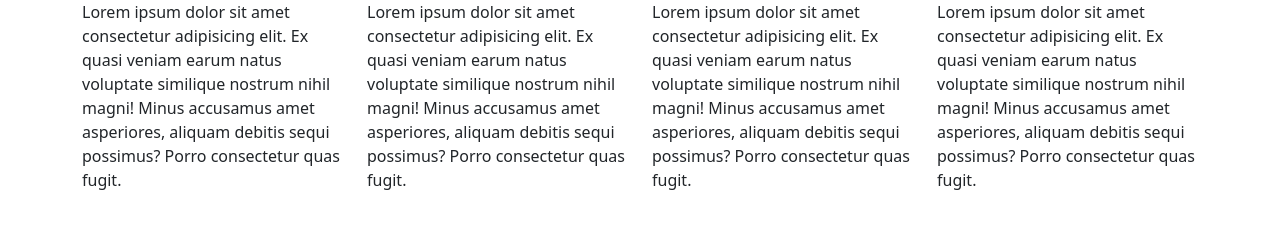
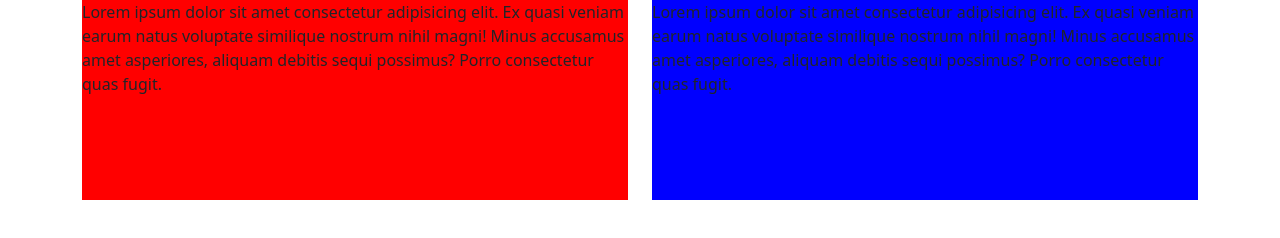
Before and after one commit to uchoamaster/EstudoGridBootstrap5, a plain HTML site: page index.html in a window 1280 px wide. Drawn offline with nearby package versions, Linux system fonts and the light colour scheme.

```diff
--- a/css/style.css
+++ b/css/style.css
@@ -0,0 +1,12 @@
+.fundo-vermelho,
+.fundo-azul {
+height: 200px;
+}
+
+.fundo-vermelho {
+    background: red;
+}
+
+.fundo-azul {
+    background: blue;
+}
--- a/index.html
+++ b/index.html
@@ -7,22 +7,23 @@
     <title>Estudo Bootstrap</title>
     <!-- CSS only -->
 <link href="https://cdn.jsdelivr.net/npm/bootstrap@5.1.2/dist/css/bootstrap.min.css" rel="stylesheet" integrity="sha384-uWxY/CJNBR+1zjPWmfnSnVxwRheevXITnMqoEIeG1LJrdI0GlVs/9cVSyPYXdcSF" crossorigin="anonymous">
+<link rel="stylesheet" href="css/style.css">
 
 </head>
 <body>
     <div class="container">
         <div class="row">
-            <div class="col">
+            <div class="col-6">
+            <div class="fundo-vermelho">
                 Lorem ipsum dolor sit amet consectetur adipisicing elit. Ex quasi veniam earum natus voluptate similique nostrum nihil magni! Minus accusamus amet asperiores, aliquam debitis sequi possimus? Porro consectetur quas fugit.
             </div>
-            <div class="col">
+
+            </div>
+            <div class="col-6">
+            <div class="fundo-azul">
                 Lorem ipsum dolor sit amet consectetur adipisicing elit. Ex quasi veniam earum natus voluptate similique nostrum nihil magni! Minus accusamus amet asperiores, aliquam debitis sequi possimus? Porro consectetur quas fugit.
             </div>
-            <div class="col">
-                Lorem ipsum dolor sit amet consectetur adipisicing elit. Ex quasi veniam earum natus voluptate similique nostrum nihil magni! Minus accusamus amet asperiores, aliquam debitis sequi possimus? Porro consectetur quas fugit.
-            </div>
-            <div class="col">
-                Lorem ipsum dolor sit amet consectetur adipisicing elit. Ex quasi veniam earum natus voluptate similique nostrum nihil magni! Minus accusamus amet asperiores, aliquam debitis sequi possimus? Porro consectetur quas fugit.
+
             </div>
         </div>
     </div>
```
